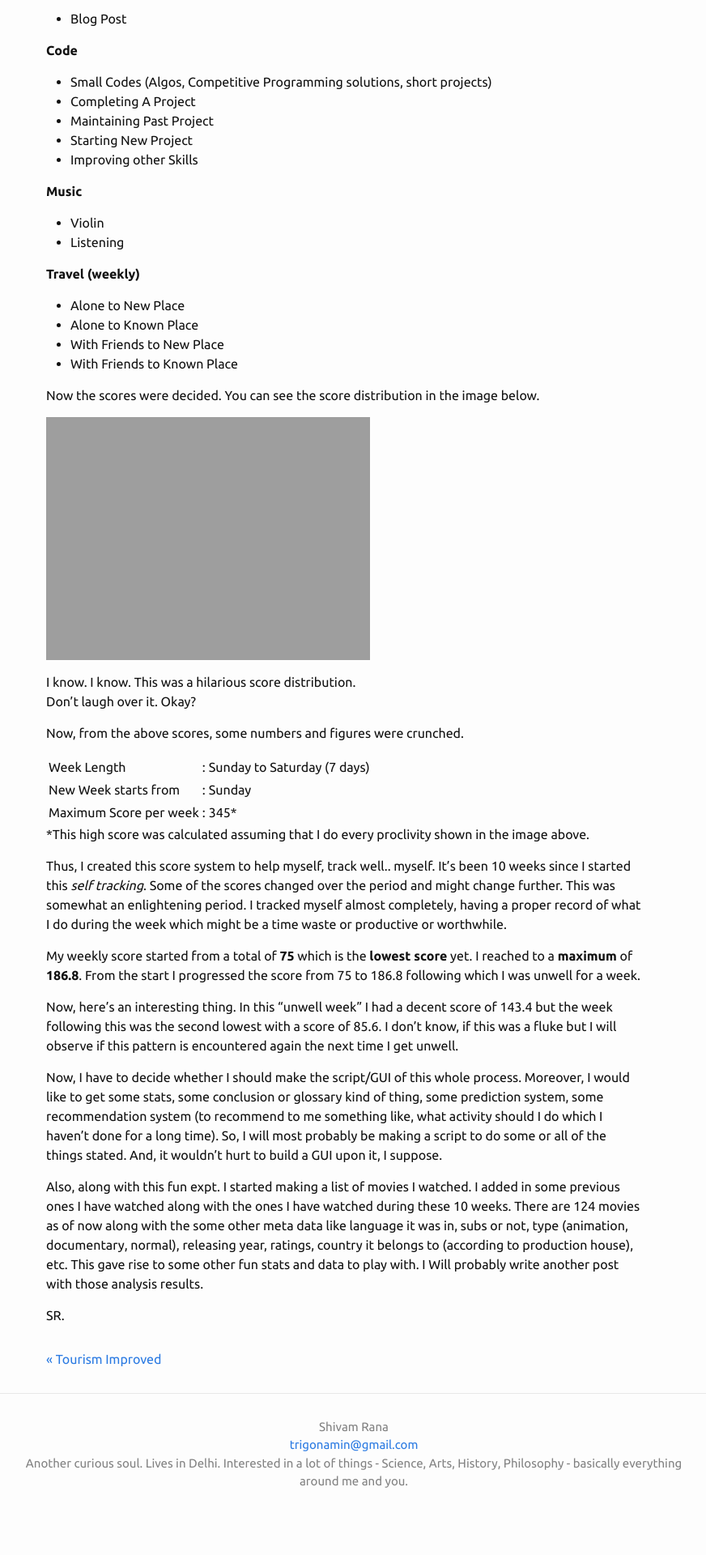
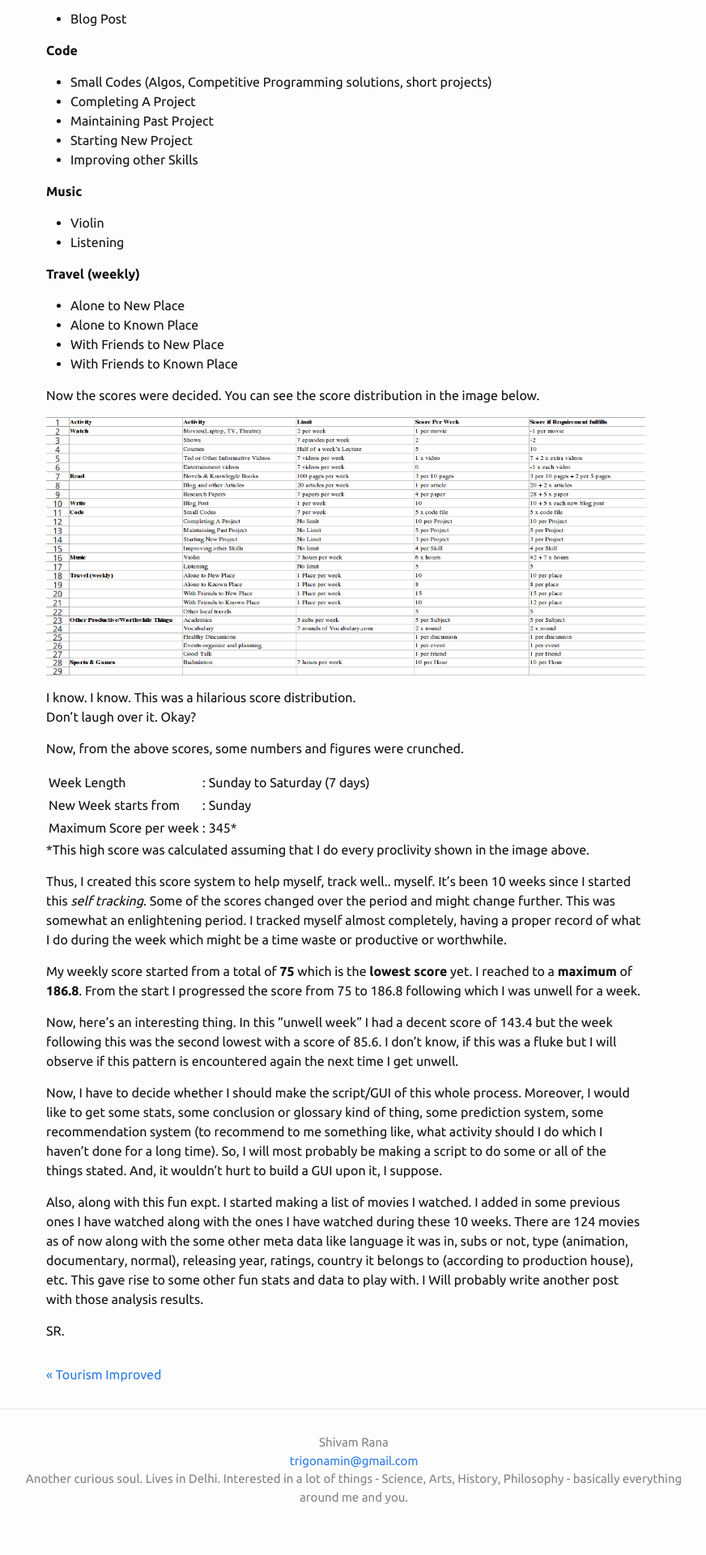
Before and after one commit to TrigonaMinima/TrigonaMinima.github.io, a Jekyll site: the page built from _posts/2014-11-08-Gamification-of-Life.md, in a window 1280 px wide. Shown: the part 1761-3681 px from the top of the page at 81% size, without its empty margins (213-1085 px from the left). Built offline with Jekyll 4.4.1, drawn with Linux system fonts in a browser that asks for light colours.

Commit message:
Gamification of life

```diff
--- a/_posts/2014-11-08-Gamification-of-Life.md
+++ b/_posts/2014-11-08-Gamification-of-Life.md
@@ -78,7 +78,7 @@ There were many activities over which I wanted to observe myself. The broad cate
 
 Now the scores were decided. You can see the score distribution in the image below.
 
-![Scoring]({{ site.url}}assets/gamification_scoring.png)
+![Scoring]({{ site.url }}assets/gamification_score.png)
 
 I know. I know. This was a hilarious score distribution.
 Don't laugh over it. Okay?
```
